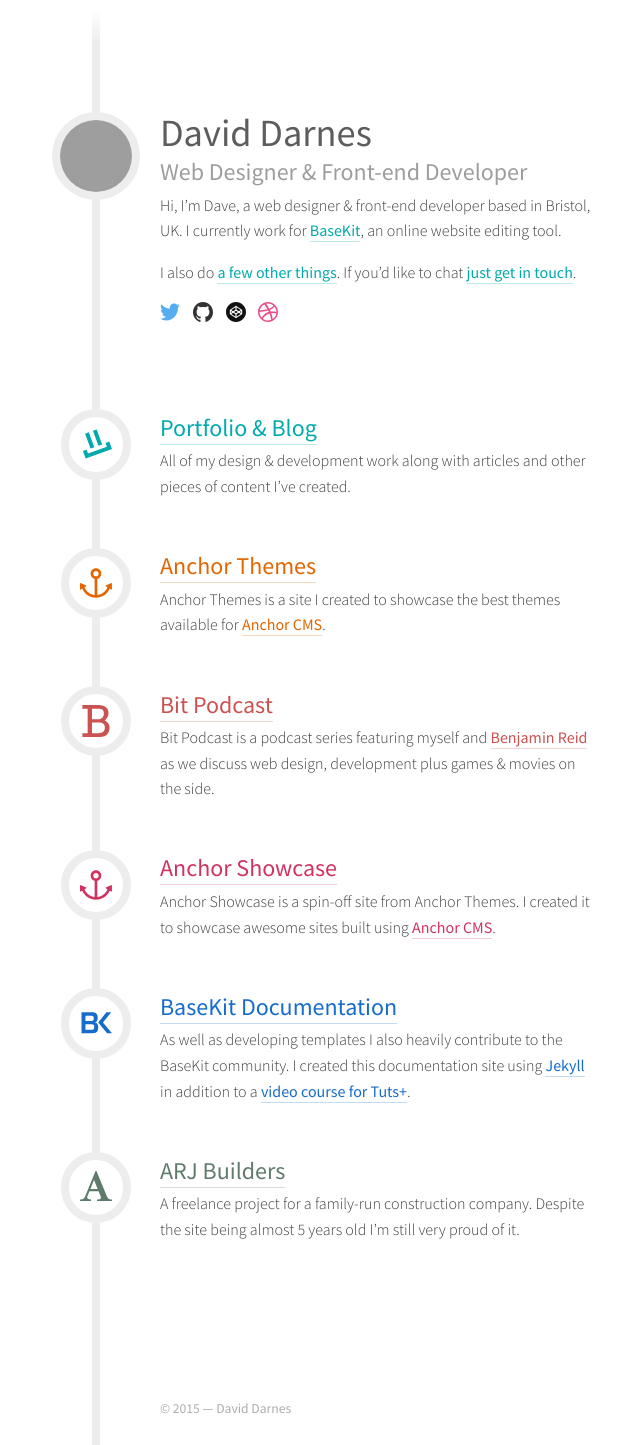
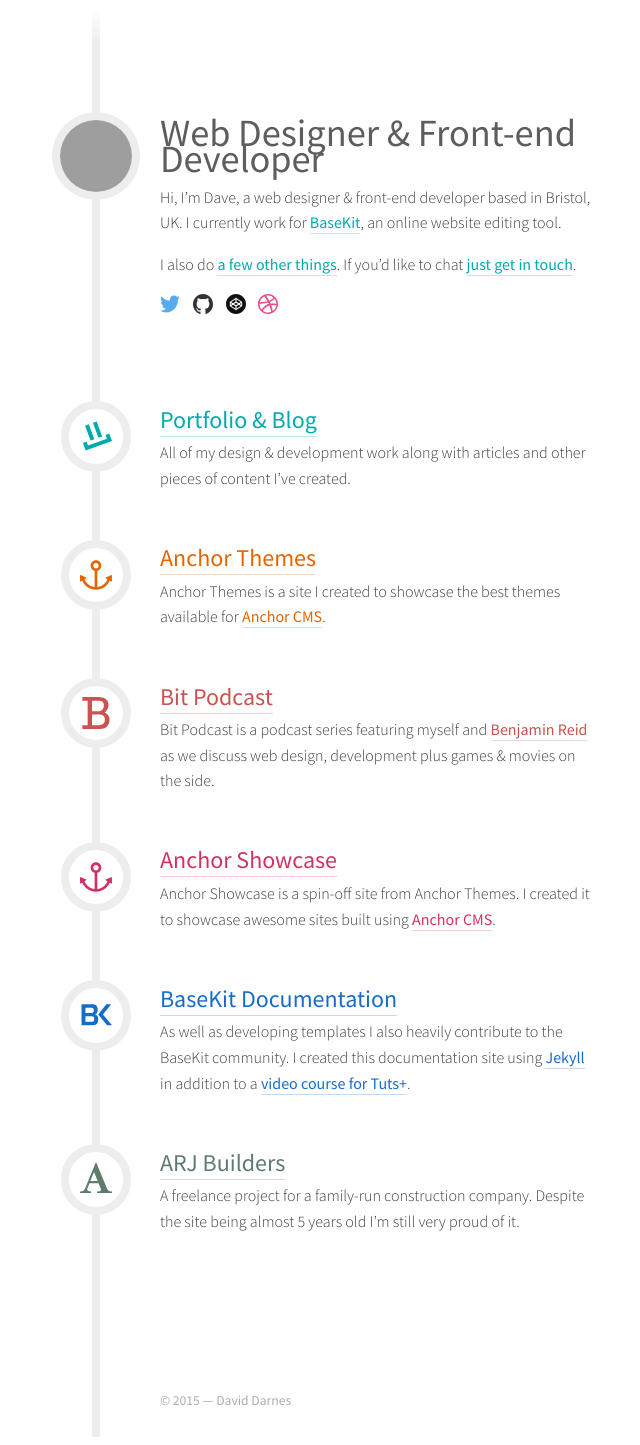
Before and after one commit to daviddarnes/darn.es, a Jekyll site: the page built from index.md, in a window 1280 px wide. Shown: the whole page, without its empty margins (317-957 px from the left). Built offline with Jekyll 4.4.1, drawn with Linux system fonts in a browser that asks for light colours; grey boxes are pictures that could not be loaded.

Commit message:
Changes header to use page title and excerpt

```diff
--- a/_includes/header.html
+++ b/_includes/header.html
@@ -15,9 +15,9 @@
 
 	<div class="content  content--header">
 
-		<h1>{{ site.title }}</h1>
+		<h1>{{ page.title }}</h1>
 
-		<h2>{{ site.description }}</h2>
+		<h2>{{ page.excerpt }}</h2>
 
 	</div>
 
```
